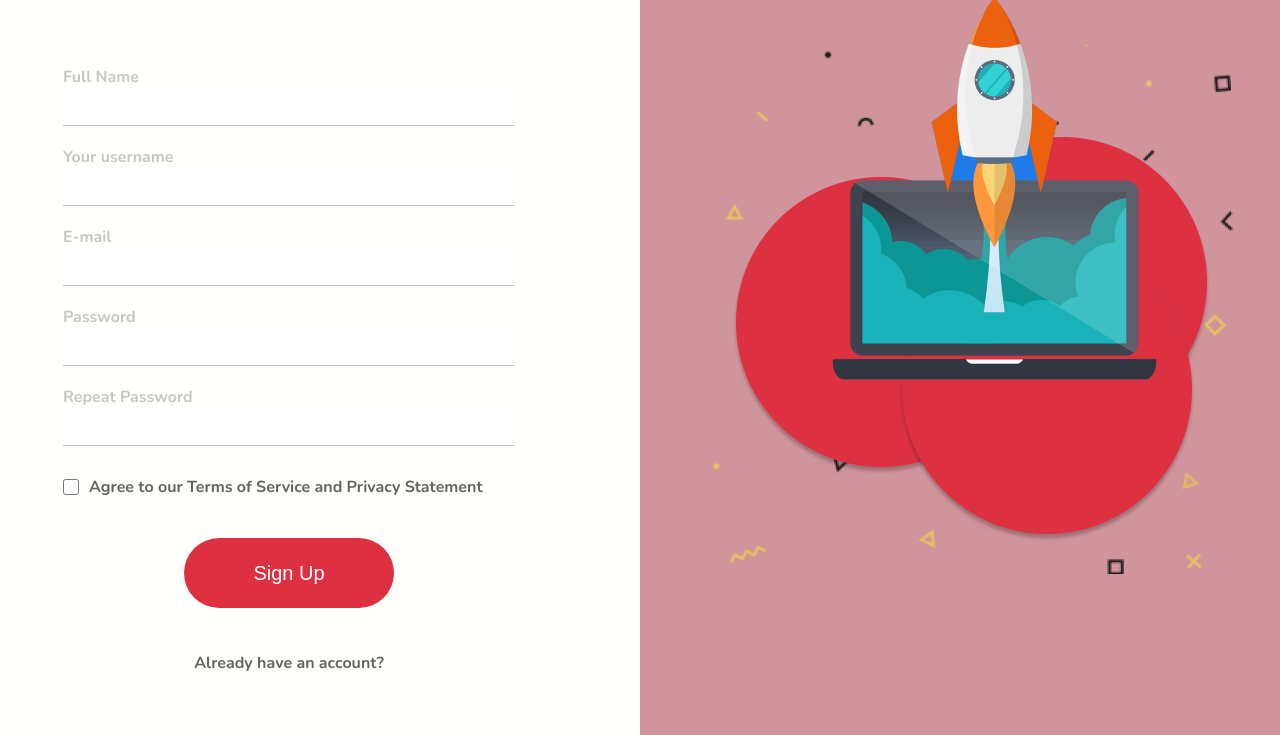
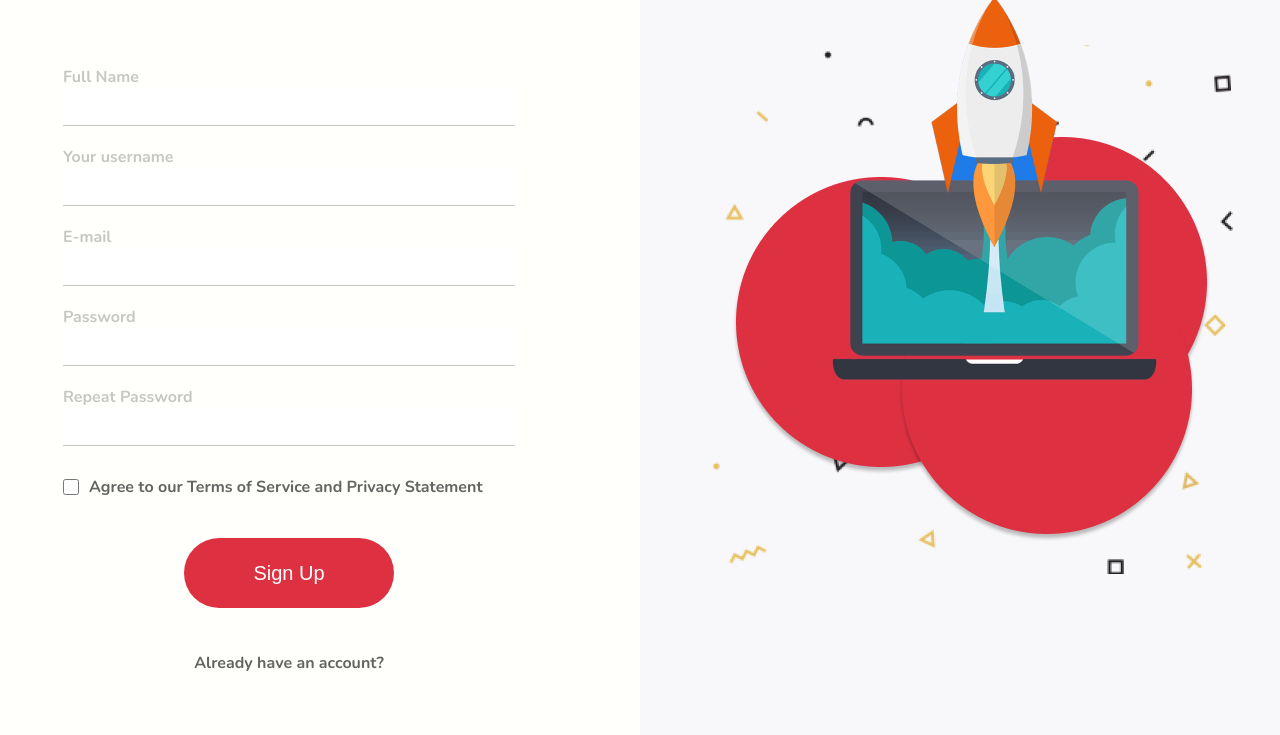
Before and after one commit to marrina-dm/authorization, a plain HTML site: page index.html in a window 1280 px wide. Shown: the part 301-1036 px from the top of the page. Drawn offline with Linux system fonts and the light colour scheme.

Commit message:
changed bg block

```diff
--- a/css/styles.css
+++ b/css/styles.css
@@ -23,8 +23,7 @@ body {
     height: 100%;
     position: absolute;
     right: 0;
-    background-color: rgba(192, 112, 124, 0.75);
-    /*background-color: #F8F8FA;*/
+    background-color: #F8F8FA;
     z-index: -1;
 }
 
```
